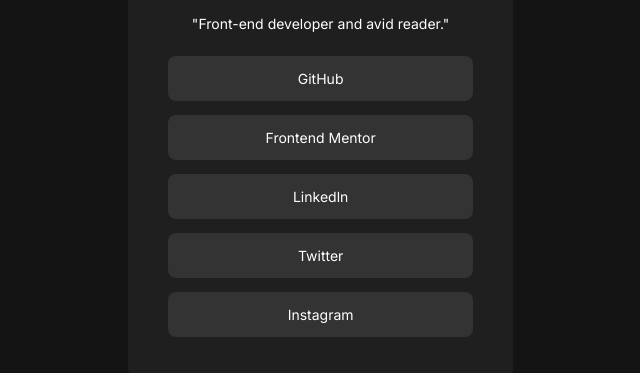
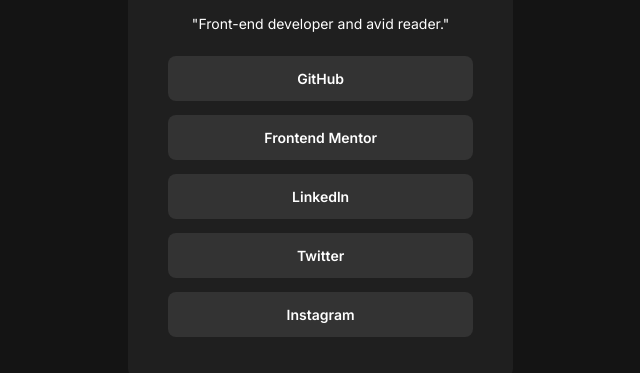
Before and after one commit to volti42/Social-Links-Profile, a plain HTML site: page index.html in a window 1280 px wide. Shown: the part 326-699 px from the top of the page, 343-983 px from the left. Drawn offline with Linux system fonts and the light colour scheme.

Commit message:
Finish Project

```diff
--- a/style.css
+++ b/style.css
@@ -55,8 +55,8 @@ p{
 a{
     text-decoration: none;
     text-align: center;
-    color: #fff;
-    font-weight: 400;
+    color: hsl(0, 0%, 100%);
+    font-weight: 600;
 }
 li:hover{
     background-color: hsl(75, 94%, 57%);
```
